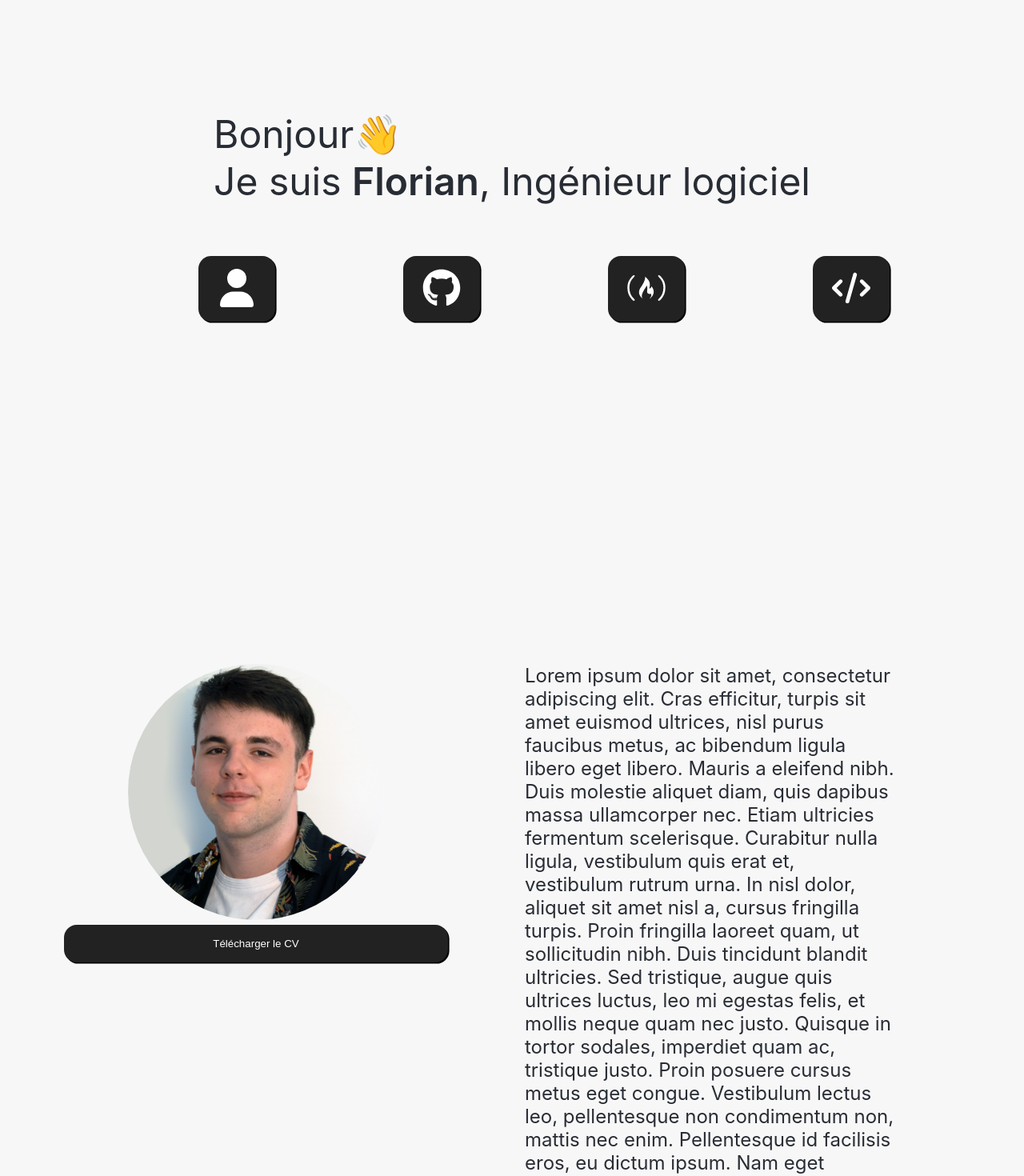
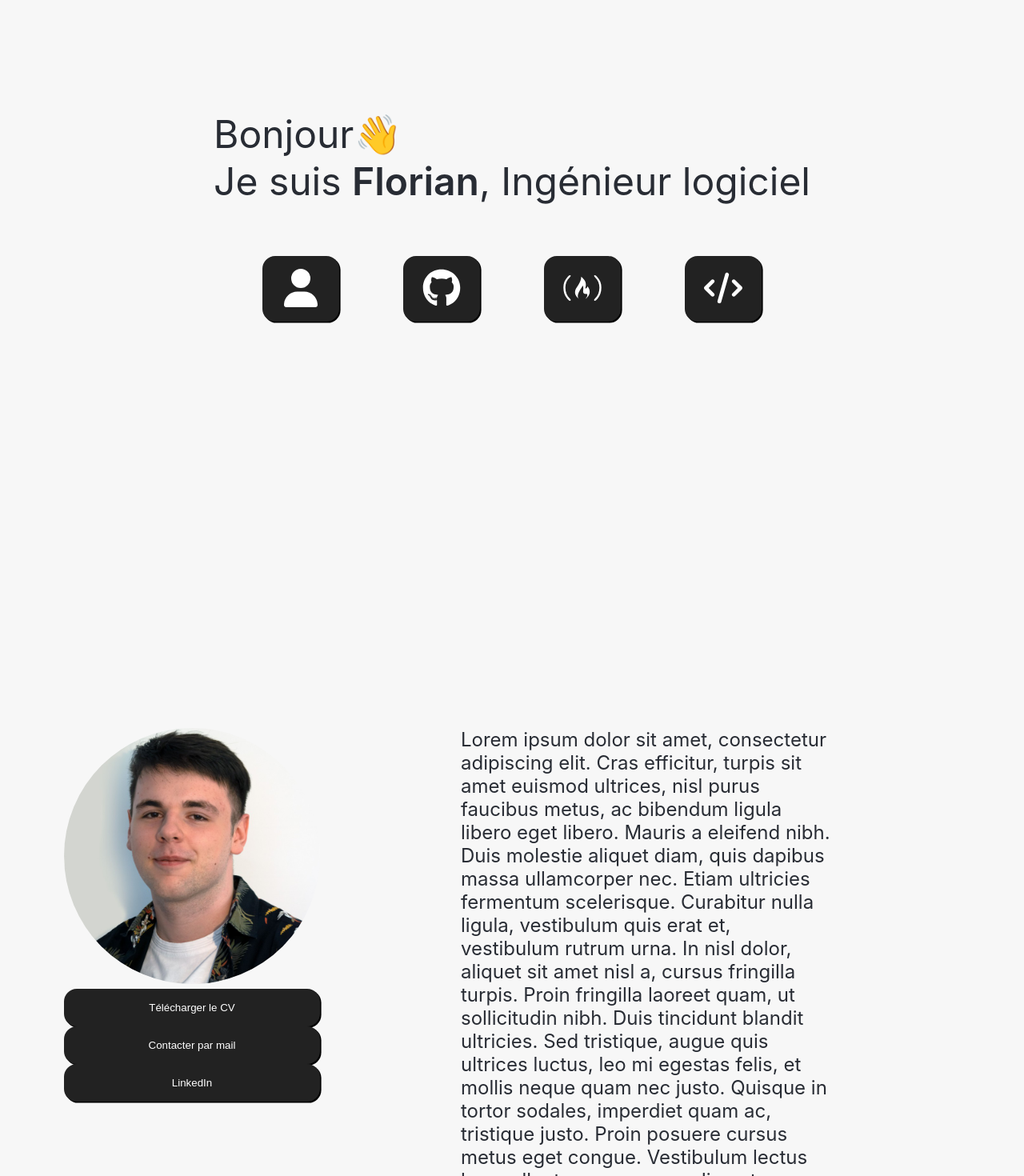
Before and after one commit to Lauiss/portfolio, a React (Create React App) app: page / in a window 1280 px wide. Shown: the part 130-1600 px from the top of the page at 80% size. Built offline with nearby package versions, Linux system fonts and the light colour scheme; the HTML template or start-up script is replaced by a standard one.

Commit message:
added some ideas

```diff
--- a/src/App.js
+++ b/src/App.js
@@ -50,7 +50,7 @@ function App() {
 
 
   const toggleDarkMode = () => {
-      setDarkMode(prevDarkMode => !prevDarkMode);
+    setDarkMode(prevDarkMode => !prevDarkMode);
   }
 
   const scrollTo = (id) => () => {
@@ -67,14 +67,14 @@ function App() {
       </div>
       <div className="welcome-page">
         <div>
-          <p>{ translate('HELLO') }<span className="hand-icon">👋</span></p>
-          <p>{ translate('I_AM') } <span>Florian</span>, { translate('SOFTWARE_ENGINEER') }</p>
+          <p>{translate('HELLO')}<span className="hand-icon">👋</span></p>
+          <p>{translate('I_AM')} <span>Florian</span>, {translate('SOFTWARE_ENGINEER')}</p>
         </div>
         <div className="btns-containers">
-        <CustomButton onclickfunction={() => scrollTo('presentation')} icon={faUser} className="btn-margin" />
-        <CustomButton icon={faGithub} className="btn-margin" />
-        <CustomButton icon={faFreeCodeCamp} className="btn-margin" />
-        <CustomButton icon={faCode} className="btn-margin" />
+          <CustomButton onClickFunction={() => scrollTo('presentation')} icon={faUser} animateBtn={true} className="btn-margin" />
+          <CustomButton icon={faGithub} animateBtn={true} className="btn-margin" />
+          <CustomButton icon={faFreeCodeCamp} animateBtn={true} className="btn-margin" />
+          <CustomButton icon={faCode} animateBtn={true} className="btn-margin" />
         </div>
       </div>
       <div id="presentation" className="presentation-section">
--- a/src/components/button/custom_button.css
+++ b/src/components/button/custom_button.css
@@ -21,7 +21,12 @@ button {
 button:hover,
 button:focus {
   opacity: .75;
-    color: #63E6BE;
+  color: var(--accentuation_color);
+  transition: 0.5s ease-in-out;
+}
+
+.btn-animation:hover,
+.btn-animation:focus {
   transform: translateY(-2rem);
   transition: 0.5s ease-in-out;
 }
--- a/src/components/button/custom_button.js
+++ b/src/components/button/custom_button.js
@@ -1,13 +1,13 @@
+import { FontAwesomeIcon } from '@fortawesome/react-fontawesome';
 import './custom_button.css';
-import { FontAwesomeIcon } from '@fortawesome/react-fontawesome'
 
 
-function CustomButton({ icon, onclickfunction }){
-    return(
-        <div className="btn-container">
-            <button role="" onClick={onclickfunction}><FontAwesomeIcon icon={icon} className="icon"/></button>
-        </div>
-    )
+function CustomButton({ icon, onClickFunction, animateBtn }) {
+  return (
+    <div className="btn-container">
+      <button role="" onClick={onClickFunction} className={(animateBtn ? "btn-animation" : "")}><FontAwesomeIcon icon={icon} className="icon" /></button>
+    </div>
+  )
 }
 
 export default CustomButton;
--- a/src/items/presentation/presentation.css
+++ b/src/items/presentation/presentation.css
@@ -1,26 +1,25 @@
 .presentation-page {
   display: grid;
   grid-template-columns: 1fr 9fr;
-    gap: 1rem
+  gap: 1rem;
+  margin: 5rem;
 }
 
 .left-block {
-
+  margin: 10rem 0 0 0;
 }
 
-.right-block {
-
-}
+.right-block {}
 
 img {
   height: 20rem;
   width: 20rem;
   border-radius: 50%;
-    margin: 10rem 0 0 10rem;
+  /* margin: 10rem 0 0 10rem; */
 }
 
-button {
-  margin-left: 5rem;
+.btn-action {
+  /* margin-left: 5rem; */
 }
 
 .presentation-page p {
@@ -32,6 +31,6 @@ button {
 @media only screen and (max-width: 768px) {
 
   .presentation-page p {
-    margin: 10rem 5rem;
+    margin: 10rem 2rem;
   }
 }
--- a/src/items/presentation/presentation.js
+++ b/src/items/presentation/presentation.js
@@ -1,16 +1,17 @@
 import pfp from '../../assets/pdp.jpg';
 import './presentation.css';
 
-function Presentation(){
-    return(
+function Presentation() {
+  return (
     <div className="presentation-page">
       <div className="left-block">
         <div className="img-container">
-            <img src={pfp} alt="pfp"/>
+          <img src={pfp} alt="pfp" />
         </div>
         <div>
-            {/* petite div en dessous de l'image*/}
-            <button> Télécharger le CV </button>
+          <button className="btn-action"> Télécharger le CV </button>
+          <button className="btn-action"> Contacter par mail </button>
+          <button className="btn-action"> LinkedIn </button>
         </div>
       </div>
       <div className="right-block">
@@ -18,16 +19,9 @@ function Presentation(){
           {/* texte */}
           <p className="txt">Lorem ipsum dolor sit amet, consectetur adipiscing elit. Cras efficitur, turpis sit amet euismod ultrices, nisl purus faucibus metus, ac bibendum ligula libero eget libero. Mauris a eleifend nibh. Duis molestie aliquet diam, quis dapibus massa ullamcorper nec. Etiam ultricies fermentum scelerisque. Curabitur nulla ligula, vestibulum quis erat et, vestibulum rutrum urna. In nisl dolor, aliquet sit amet nisl a, cursus fringilla turpis. Proin fringilla laoreet quam, ut sollicitudin nibh. Duis tincidunt blandit ultricies. Sed tristique, augue quis ultrices luctus, leo mi egestas felis, et mollis neque quam nec justo. Quisque in tortor sodales, imperdiet quam ac, tristique justo. Proin posuere cursus metus eget congue. Vestibulum lectus leo, pellentesque non condimentum non, mattis nec enim. Pellentesque id facilisis eros, eu dictum ipsum. Nam eget semper neque, ac cursus mi. Quisque dolor magna, tempus nec aliquam et, vehicula eu tellus.</p>
         </div>
-            {/* <div>
-              {/* compétences
-              <FontAwesomeIcon icon={faInstagram} className="icon"/>
-              <FontAwesomeIcon icon={faInstagram} className="icon"/>
-              <FontAwesomeIcon icon={faInstagram} className="icon"/>
-              <FontAwesomeIcon icon={faInstagram} className="icon"/>
-              <FontAwesomeIcon icon={faInstagram} className="icon"/>
-            </div> */}
       </div>
     </div>
-    )}
+  )
+}
 
 export default Presentation
```
Also changed, not shown: pdp.jpg (deleted). Lines whose indentation alone changed are shown as unchanged.
